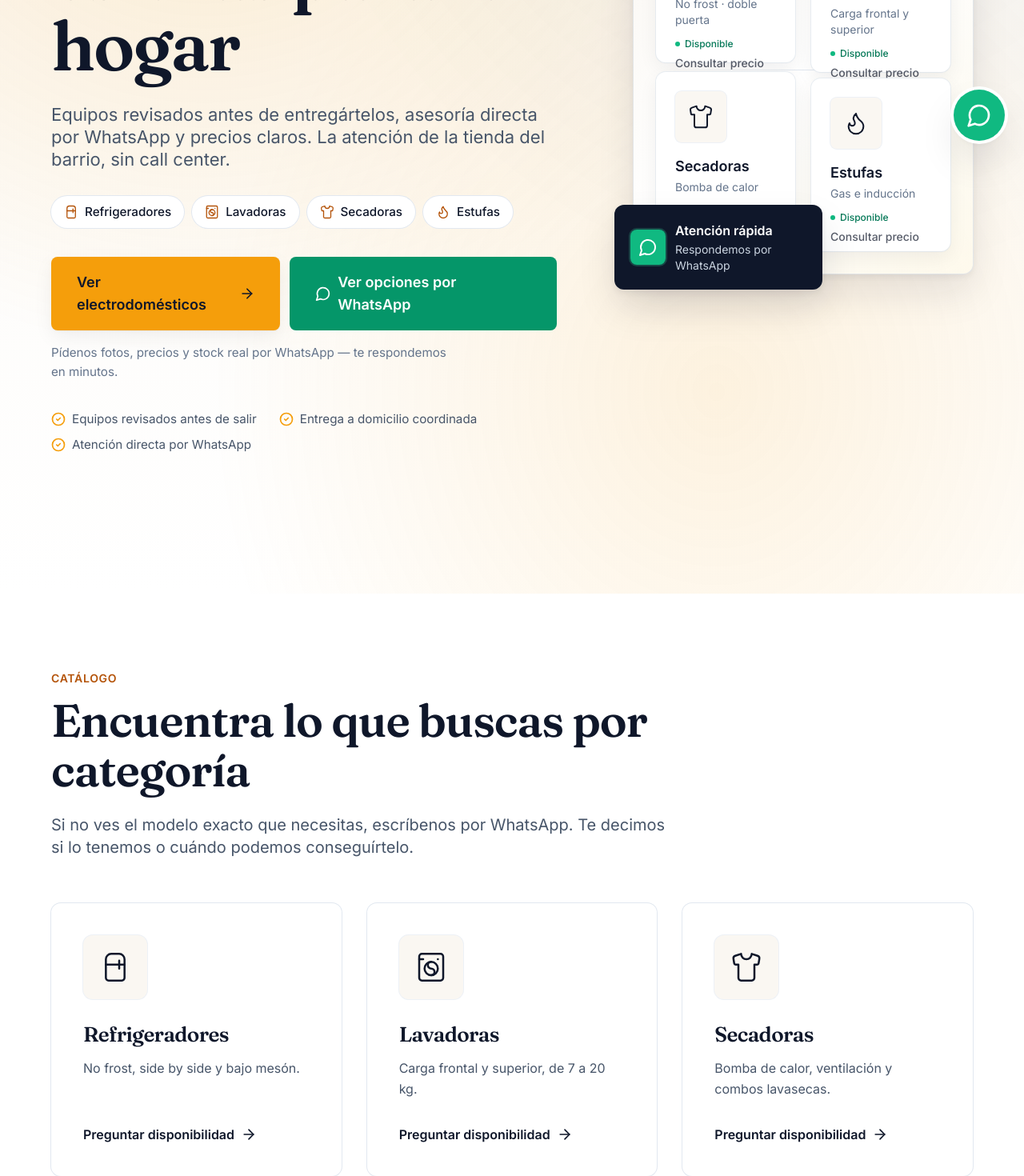
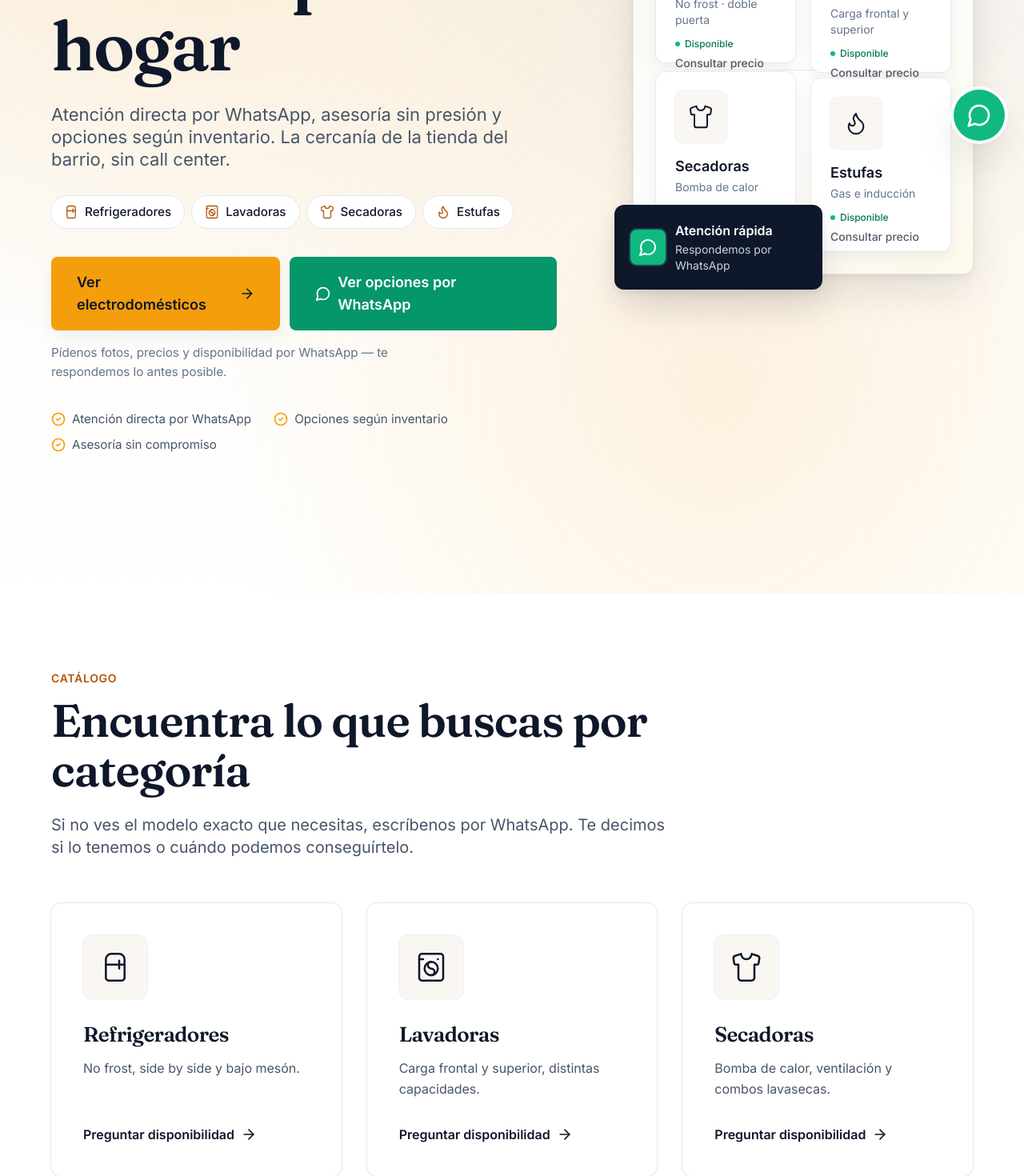
Before and after one commit to yeni513/chino_electrodomesticos, a React (Vite) app: page / in a window 1280 px wide. Shown: the part 600-2070 px from the top of the page at 80% size. Built offline with nearby package versions, Linux system fonts and the light colour scheme.

Commit message:
Update landing page

```diff
--- a/src/components/sections/CTAFinal.jsx
+++ b/src/components/sections/CTAFinal.jsx
@@ -115,7 +115,7 @@ export default function CTAFinal() {
                     </div>
                     <div className="bg-emerald-500/90 text-white rounded-lg rounded-tr-sm px-3.5 py-2.5 max-w-[85%] ml-auto">
                       <p className="text-xs leading-relaxed font-medium">
-                        ¡Hola! Te paso tres opciones que tenemos hoy en tienda con foto y precio.
+                        ¡Hola! Te paso varias opciones según inventario con foto y precio.
                       </p>
                     </div>
                     <div className="flex flex-wrap gap-1.5 max-w-[85%] ml-auto justify-end">
--- a/src/data/content.js
+++ b/src/data/content.js
@@ -1,14 +1,35 @@
-// Único punto de edición de contenido para el cliente.
+// ─────────────────────────────────────────────────────────────────────────────
+//  Chino Electrodomésticos · Guía rápida para el cliente
+// ─────────────────────────────────────────────────────────────────────────────
 //
-// Antes de publicar, reemplaza los siguientes campos con datos reales:
-//   business.phone        — número de teléfono visible (texto)
-//   business.whatsapp     — número internacional sin "+" para wa.me (solo dígitos)
-//   business.email        — correo de contacto
-//   business.address      — dirección física de la tienda
-//   business.hours        — horario real
-//   destacados[i].price   — precio real de cada producto
-//   testimonios[i].name   — nombre real del cliente (opcional)
-//   faqs[4].a             — dirección dentro de la respuesta
+//  Todo el contenido editable de la web vive en este archivo.
+//
+//  1. DATOS DE CONTACTO  → business
+//      - phone     : número visible (ej. "+34 600 000 000")
+//      - whatsapp  : número internacional sin "+" para wa.me (solo dígitos)
+//      - email     : correo de contacto
+//      - address   : dirección física
+//      - hours     : horario de atención
+//
+//  2. PRODUCTOS DESTACADOS  → destacados[]
+//      - name      : nombre del modelo
+//      - spec      : ficha técnica corta (capacidad · clase · etc.)
+//      - detail    : detalle secundario (voltaje, programas, materiales)
+//      - price     : "Consultar precio" o el precio real ("$ 1.250.000")
+//      - badge     : etiqueta superior (Más vendido / Recomendado / Nuevo…)
+//      - image     : ruta a la foto del producto (opcional)
+//                    Coloca la imagen en /public/products/ y pon aquí
+//                    "/products/refrigerador-320l.jpg"
+//      - chips     : pills de estado bajo la ficha
+//
+//  3. TESTIMONIOS  → testimonios[]
+//      Cuando el cliente apruebe nombres reales, completar campo "name".
+//      Si "name" está vacío, solo se muestra el rol y un avatar neutro.
+//
+//  4. CATEGORÍAS, MARCAS, FAQ  → arrays homónimos
+//
+//  Cualquier cambio aquí se refleja en toda la web sin tocar JSX.
+// ─────────────────────────────────────────────────────────────────────────────
 
 export const business = {
   name: 'Chino Electrodomésticos',
@@ -31,11 +52,11 @@ export const hero = {
   eyebrow: 'Tienda local · Atención personalizada',
   headline: 'Refrigeradores, lavadoras, secadoras y estufas para tu hogar',
   subhead:
-    'Equipos revisados antes de entregártelos, asesoría directa por WhatsApp y precios claros. La atención de la tienda del barrio, sin call center.',
+    'Atención directa por WhatsApp, asesoría sin presión y opciones según inventario. La cercanía de la tienda del barrio, sin call center.',
   primaryCta: { label: 'Ver electrodomésticos', href: '#destacados' },
   secondaryCta: { label: 'Ver opciones por WhatsApp', href: 'whatsapp-direct' },
   microcopy:
-    'Pídenos fotos, precios y stock real por WhatsApp — te respondemos en minutos.',
+    'Pídenos fotos, precios y disponibilidad por WhatsApp — te respondemos lo antes posible.',
   categoryChips: [
     { icon: 'Refrigerator', label: 'Refrigeradores' },
     { icon: 'WashingMachine', label: 'Lavadoras' },
@@ -43,9 +64,9 @@ export const hero = {
     { icon: 'Flame', label: 'Estufas' },
   ],
   trustBullets: [
-    'Equipos revisados antes de salir',
-    'Entrega a domicilio coordinada',
     'Atención directa por WhatsApp',
+    'Opciones según inventario',
+    'Asesoría sin compromiso',
   ],
   applianceCards: [
     {
@@ -91,7 +112,7 @@ export const categorias = [
     id: 'lavadoras',
     icon: 'WashingMachine',
     label: 'Lavadoras',
-    description: 'Carga frontal y superior, de 7 a 20 kg.',
+    description: 'Carga frontal y superior, distintas capacidades.',
     cta: 'Preguntar disponibilidad',
   },
   {
@@ -112,7 +133,7 @@ export const categorias = [
     id: 'climatizacion',
     icon: 'Wind',
     label: 'Aire acondicionado',
-    description: 'Split, portátil e inverter para tu metraje.',
+    description: 'Split, portátil e inverter según tu metraje.',
     cta: 'Preguntar disponibilidad',
   },
   {
@@ -125,36 +146,36 @@ export const categorias = [
 ]
 
 export const categoriasFootnote =
-  '¿No ves el modelo exacto? Pídenos fotos y precios por WhatsApp — te enviamos opciones reales según tu presupuesto.'
+  '¿No ves el modelo exacto? Pídenos fotos y precios por WhatsApp — te enviamos opciones según inventario y tu presupuesto.'
 
 export const porQue = [
   {
     icon: 'Handshake',
     title: 'Te atendemos nosotros, no un call center',
-    body: 'Hablas con la misma persona que te vende, te entrega y te ayuda si algo no funciona. Sin tickets ni esperas.',
+    body: 'Hablas con la misma persona que te asesora y te entrega. Sin tickets ni esperas, sin guiones automáticos.',
   },
   {
     icon: 'CheckCircle2',
-    title: 'Probamos el equipo antes de entregártelo',
-    body: 'Revisamos cada electrodoméstico en tienda. Si tiene un golpe, una abolladura o no enciende, no sale por la puerta.',
+    title: 'Revisamos el equipo antes de entregártelo',
+    body: 'Cada electrodoméstico pasa por una revisión visual y de encendido antes de salir de la tienda. Si detectamos algún defecto, no se entrega.',
   },
   {
     icon: 'Truck',
-    title: 'Te lo llevamos hasta tu casa',
-    body: 'Coordinamos la entrega contigo según tu zona y horario. Llegamos cuando dijimos que íbamos a llegar.',
+    title: 'Entrega coordinada hasta tu casa',
+    body: 'Coordinamos contigo la zona, el día y la franja horaria. Te confirmamos por WhatsApp antes de salir.',
   },
   {
     icon: 'BadgeDollarSign',
-    title: 'Precios competitivos, sin sorpresas',
-    body: 'El precio que ves es el precio final. Sin cargos ocultos, sin garantías “premium” que en realidad ya vienen de fábrica.',
+    title: 'Precios claros, sin cargos ocultos',
+    body: 'El precio que te pasamos por WhatsApp es el precio final del equipo. Sin extras escondidos ni garantías "premium" innecesarias.',
   },
 ]
 
 export const destacadosIntro = {
   eyebrow: 'Destacados',
-  headline: 'Los modelos que más nos consultan esta semana',
+  headline: 'Algunos de los modelos que más nos consultan',
   subhead:
-    'Una muestra de lo que tenemos hoy en tienda. Pídenos fotos, vídeo o el precio actualizado por WhatsApp antes de venir.',
+    'Una muestra del catálogo. Pídenos fotos, vídeo o el precio actualizado por WhatsApp antes de venir — el inventario cambia.',
 }
 
 export const destacados = [
@@ -165,10 +186,11 @@ export const destacados = [
     detail: '220 V · dispensador interior · congelador superior',
     price: 'Consultar precio',
     badge: 'Más consultado',
+    image: null, // coloca la foto en /public/products/ y referénciala aquí
     chips: [
       { icon: 'CheckCircle2', label: 'Disponible', tone: 'success' },
       { icon: 'PackageCheck', label: 'Revisado', tone: 'neutral' },
-      { icon: 'Truck', label: 'Listo para entrega', tone: 'neutral' },
+      { icon: 'Truck', label: 'Entrega coordinada', tone: 'neutral' },
     ],
   },
   {
@@ -178,10 +200,11 @@ export const destacados = [
     detail: 'Motor inverter · vapor · clase A',
     price: 'Consultar precio',
     badge: 'Recomendado',
+    image: null,
     chips: [
       { icon: 'CheckCircle2', label: 'Disponible', tone: 'success' },
       { icon: 'PackageCheck', label: 'Revisado', tone: 'neutral' },
-      { icon: 'Truck', label: 'Listo para entrega', tone: 'neutral' },
+      { icon: 'Truck', label: 'Entrega coordinada', tone: 'neutral' },
     ],
   },
   {
@@ -191,8 +214,9 @@ export const destacados = [
     detail: 'Antiarrugas · sensor de humedad · panel táctil',
     price: 'Consultar precio',
     badge: 'Nuevo modelo',
+    image: null,
     chips: [
-      { icon: 'Clock3', label: 'Consultar stock', tone: 'warning' },
+      { icon: 'Clock3', label: 'Consultar disponibilidad', tone: 'warning' },
       { icon: 'PackageCheck', label: 'Revisado', tone: 'neutral' },
     ],
   },
@@ -203,10 +227,11 @@ export const destacados = [
     detail: 'Horno 65 L · encendido eléctrico · acero inoxidable',
     price: 'Consultar precio',
     badge: 'Más vendido',
+    image: null,
     chips: [
       { icon: 'CheckCircle2', label: 'Disponible', tone: 'success' },
       { icon: 'PackageCheck', label: 'Revisado', tone: 'neutral' },
-      { icon: 'Truck', label: 'Listo para entrega', tone: 'neutral' },
+      { icon: 'Truck', label: 'Entrega coordinada', tone: 'neutral' },
     ],
   },
 ]
@@ -231,13 +256,13 @@ export const testimonios = [
   },
   {
     quote:
-      'Pregunté por WhatsApp y me respondieron en minutos. Cuando llegó el refrigerador, lo probaron delante de mí antes de irse. Esa tranquilidad no la encuentras en una cadena grande.',
+      'Pregunté por WhatsApp y me respondieron rápido. Cuando llegó el refrigerador, lo revisaron delante de mí. Esa cercanía no la encuentras en una cadena grande.',
     name: '',
     role: 'Compra reciente',
   },
   {
     quote:
-      'Llevo años comprándoles. Si algo se daña, los conozco, sé dónde están y me ayudan. Para mí eso vale más que cualquier descuento agresivo.',
+      'Llevo tiempo comprándoles. Si algo necesita atención, los conozco, sé dónde están y me ayudan. Para mí eso vale más que cualquier descuento agresivo.',
     name: '',
     role: 'Cliente frecuente',
   },
@@ -246,23 +271,23 @@ export const testimonios = [
 export const faqs = [
   {
     q: '¿Puedo pedir fotos y precios antes de ir a la tienda?',
-    a: 'Sí. Escríbenos por WhatsApp diciéndonos qué buscas y te enviamos fotos reales del equipo en stock, precio final y opciones similares para que decidas con calma.',
+    a: 'Sí. Escríbenos por WhatsApp diciéndonos qué buscas y te enviamos fotos del equipo, precio actualizado y opciones similares según disponibilidad.',
   },
   {
     q: '¿Hacen entrega a domicilio?',
-    a: 'Sí, coordinamos la entrega contigo según tu zona y horario. Te confirmamos por WhatsApp el día y la franja antes de salir.',
+    a: 'Tenemos entrega coordinada según tu zona y horario. Te confirmamos por WhatsApp el día y la franja antes de salir. Consúltanos para tu caso.',
   },
   {
-    q: '¿Los electrodomésticos son nuevos y con garantía?',
-    a: 'Sí, todos los equipos son nuevos y vienen con la garantía oficial de fábrica. Antes de entregarlos los revisamos en tienda para evitarte sorpresas.',
+    q: '¿Los electrodomésticos son nuevos?',
+    a: 'Sí, todos los equipos son nuevos y traen la garantía oficial de fábrica del fabricante. Antes de entregarlos pasamos una revisión visual y de encendido.',
   },
   {
     q: '¿Qué pasa si el equipo presenta una falla?',
-    a: 'Te ayudamos con la gestión del servicio técnico oficial de la marca. Si la falla es de fábrica al recibirlo, lo cambiamos.',
+    a: 'Te ayudamos con la gestión del servicio técnico oficial de la marca. Pregúntanos por WhatsApp y te indicamos cómo procedemos según el caso.',
   },
   {
     q: '¿Cómo puedo pagar?',
-    a: 'Aceptamos efectivo, tarjeta y transferencia. Pregúntanos por las opciones de pago en cuotas disponibles según el equipo.',
+    a: 'Aceptamos efectivo, tarjeta y transferencia. Pregúntanos por las opciones de pago disponibles para cada equipo.',
   },
   {
     q: '¿Tienen tienda física donde pueda ver los equipos?',
@@ -274,13 +299,13 @@ export const ctaFinal = {
   eyebrow: 'Atención directa, sin formularios',
   headline: '¿Buscas lavadora, secadora, estufa o refrigerador?',
   subhead:
-    'Escríbenos y te mostramos las opciones disponibles hoy. Fotos, precios y stock real por WhatsApp — sin compromiso.',
+    'Escríbenos y te mostramos las opciones según inventario. Fotos, precios y disponibilidad por WhatsApp — sin compromiso.',
   primaryCta: { label: 'Preguntar por WhatsApp', href: 'whatsapp-direct' },
   secondaryCta: { label: 'Llamar a la tienda', href: 'phone-direct' },
   reassurance: [
-    'Respondemos en horario de tienda',
+    'Te respondemos en horario de tienda',
     'Te enviamos fotos y precios reales',
     'Sin call center ni respuestas automáticas',
   ],
-  reassuranceUnderCta: 'Respuesta en minutos · sin compromiso',
+  reassuranceUnderCta: 'Respuesta rápida · sin compromiso',
 }
```
Also changed, not shown: index.html (+32 -3 lines), src/components/sections/Destacados.jsx (+12 -2 lines), public/products/README.md (added), 1 other file (tests, documents, lock files or other folders).
